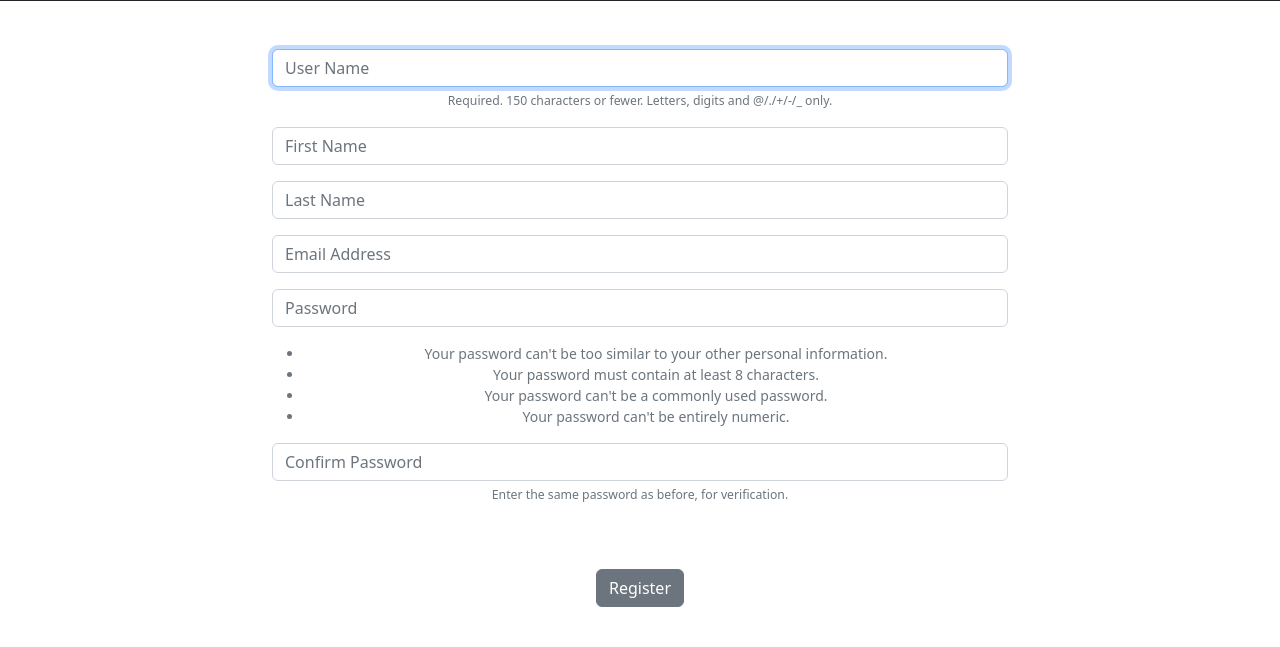
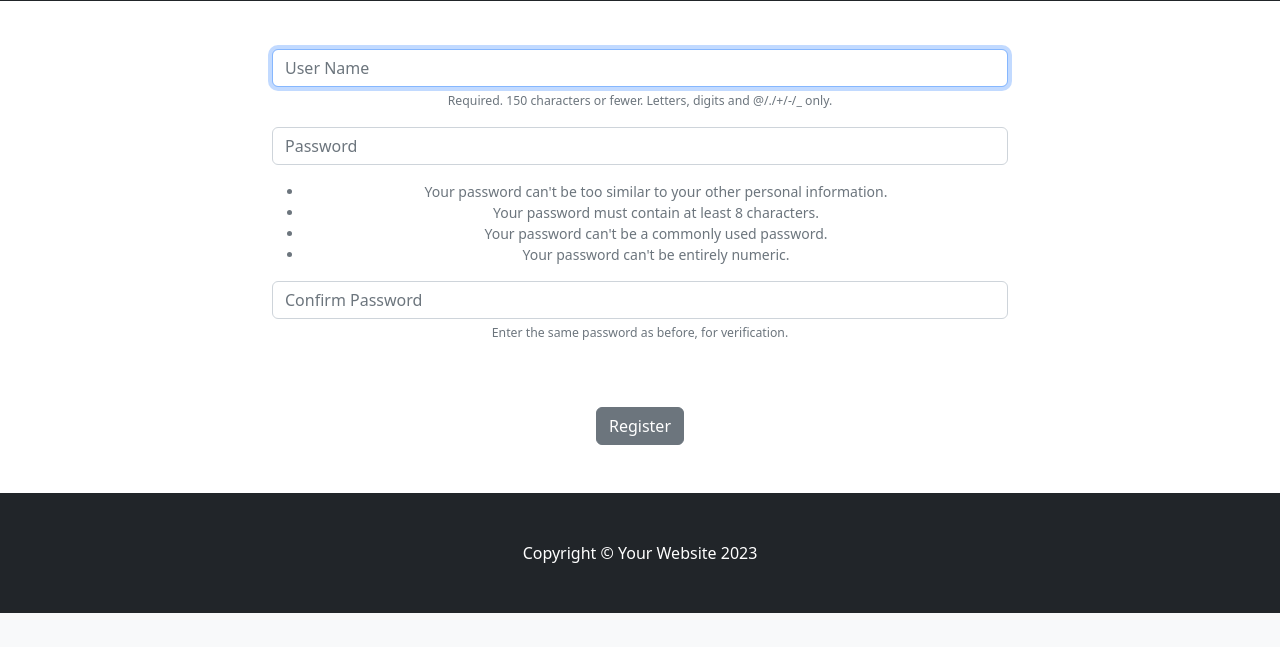
Before and after one commit to rampreethamkanchi/online-selling-portal-team-acraiders, a Django app: page /register/ in a window 1280 px wide. Shown: the part 352-999 px from the top of the page. After the commit the page ends 965 px from the top, so only its background shows below. Run offline with Django 4.2, Linux system fonts and the light colour scheme.

Commit message:
registration error fixed

```diff
--- a/ecom/store/forms.py
+++ b/ecom/store/forms.py
@@ -4,13 +4,14 @@ from django import forms
 
 
 class SignUpForm(UserCreationForm):
-	email = forms.EmailField(label="", widget=forms.TextInput(attrs={'class':'form-control', 'placeholder':'Email Address'}))
-	first_name = forms.CharField(label="", max_length=100, widget=forms.TextInput(attrs={'class':'form-control', 'placeholder':'First Name'}))
-	last_name = forms.CharField(label="", max_length=100, widget=forms.TextInput(attrs={'class':'form-control', 'placeholder':'Last Name'}))
+	# email = forms.EmailField(label="", widget=forms.TextInput(attrs={'class':'form-control', 'placeholder':'Email Address'}))
+	# first_name = forms.CharField(label="", max_length=100, widget=forms.TextInput(attrs={'class':'form-control', 'placeholder':'First Name'}))
+	# last_name = forms.CharField(label="", max_length=100, widget=forms.TextInput(attrs={'class':'form-control', 'placeholder':'Last Name'}))
 
 	class Meta:
 		model = User
-		fields = ('username', 'first_name', 'last_name', 'email', 'password1', 'password2')
+		fields = ('username', 'password1', 'password2')
+		# fields = ('username', 'first_name', 'last_name', 'email', 'password1', 'password2')
 
 	def __init__(self, *args, **kwargs):
 		super(SignUpForm, self).__init__(*args, **kwargs)
--- a/ecom/store/templates/register.html
+++ b/ecom/store/templates/register.html
@@ -16,12 +16,12 @@
         <div class="col-8 mx-auto">
             <center>
 
-                <form method="post" action="{% url 'register' %}">
+                <form method="POST" action="{% url 'register' %}">
                     {% csrf_token %}
                     {{form.as_p}}
                     <br><br>
                     <button type="submit" class="btn btn-secondary">Register</button>
-
+                </form>
             </center>
 
         </div>
--- a/ecom/store/views.py
+++ b/ecom/store/views.py
@@ -4,6 +4,7 @@ from django.contrib.auth import authenticate,login,logout
 from django.contrib import messages
 from django.contrib.auth.models import User
 from django.contrib.auth.forms import UserCreationForm
+from django import forms
 from .forms import SignUpForm
 # Create your views here.
 def category(request,foo):
@@ -46,12 +47,13 @@ def logout_user(request):
 def register_user(request):
     form = SignUpForm()
     if request.method == "POST":
+        print('post requested....')
         form = SignUpForm(request.POST)
         if form.is_valid():
             form.save()
             username = form.cleaned_data['username']
             password = form.cleaned_data['password1']
-            user=authenticate(request,username=username,password=password)
+            user=authenticate(username=username,password=password)
             login(request,user)
             messages.success(request,("you have Registered ..."))
             return redirect('home')
```
Also changed, not shown: ecom/db.sqlite3.
